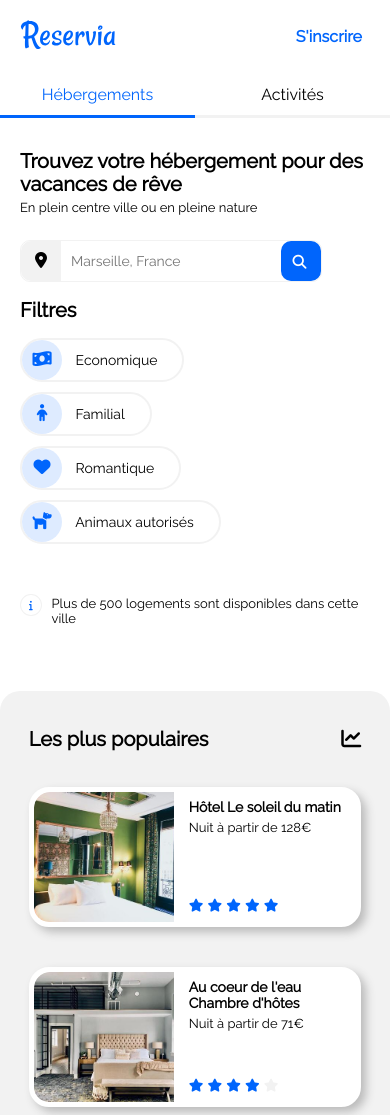
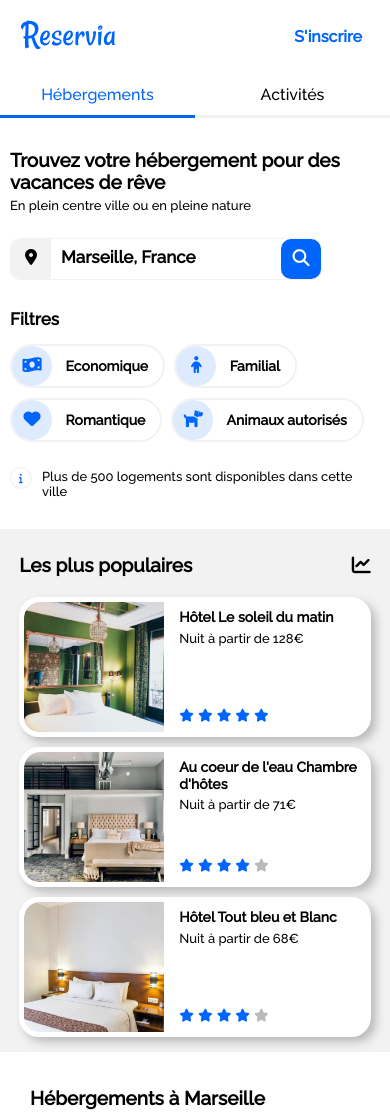
Before and after one commit to LauNM/OCR2_Reservia, a plain HTML site: page index.html in a window 390 px wide. Shown: the top 1115 px of the page. Drawn offline with Linux system fonts and the light colour scheme.

Commit message:
fix margin

```diff
--- a/assets/css/footer.css
+++ b/assets/css/footer.css
@@ -30,6 +30,7 @@ li {
         flex-direction: column;
     }
     .info{
-        width:100%
+        width:100%;
+        margin-bottom: 15px;
     }
 }
--- a/assets/css/header.css
+++ b/assets/css/header.css
@@ -1,22 +1,20 @@
 :root {
-    /* COLOR */
+        /* COLOR */
     --blue: #0065FC;
     --blue-lighter: #DEEBFF;
     --grey: #F2F2F2;
     --grey-darker: #bababa;
     --black: #000000;
-    /* FONT-SIZE */
+        /* FONT-SIZE */
     --mini: 10px;
     --small: 13px;
     --medium: 14px;
     --big: 17px;
-    --important: 20px;
+    --important: 19px;
 }
-
 body,h1,h2,h3,h4,h5,h6 {
     font-family: 'Raleway', sans-serif;
 }
-
 h1 {
     margin: 10px 0 5px 0;
 }
@@ -28,14 +26,12 @@ p {
     margin-top : 3px;
     margin-bottom: 4px;
 }
-
 .btn {
     cursor: pointer;
 }
 .main-container {
     padding: 0 50px;
 }
-
 /*HEADER NAV BAR*/
 #nav {
     width: 100%;
@@ -46,37 +42,30 @@ p {
 }
 #nav div:nth-child(n+2){
     width: 170px;
-    text-align: center;
+    text-align: center;.search__form__input
 }
 #nav div:first-child{
     width: calc(100% - 510px);
     margin-left: 0;
 }
-
 .nav__item > a{
     text-decoration: none;
     color: black;
     padding: 28px;
 }
-
 a.active {
     color: var(--blue);
     border-top: 3px solid var(--blue);
 }
-
 a.register {
     color: var(--blue);
     font-weight: bold;
 }
-
 /* SEARCH CITY ACCOMMODATIONS */
-
 #search {
     margin: 20px 0;
 }
-
 /* HEADER RESEARCH */
-
 .search__form--wrapper {
     margin-top: 20px;
     border : 1px solid var(--grey);
@@ -95,37 +84,43 @@ a.register {
 .search__form__input {
     padding: 10px;
     border : none;
-    width: calc(100% - 190px);
-    font-size: var(--medium);
+    width: calc(100% - 170px);
+}
+.search__form__input::placeholder{
     color: var(--black);
+    font-size: var(--big);
+    font-weight: bold;
 }
 .search__form__launch-btn{
     background-color: var(--blue);
     border: none;
     border-top-right-radius: 10px 10px;
     border-bottom-right-radius: 10px 10px;
-    width: 150px;
+    width: 130px;
     color: white;
-    font-size: var(--medium);
+    font-size: var(--big);
     font-weight: bold;
 }
-
-
 .search__form__launch-btn:after {
     content: "Rechercher";
 }
-
 /*HEADER FILTER*/
 #search__filter {
     margin : 20px 0 20px 0;
     display: flex;
     align-items: baseline;
 }
+.search__filter__title {
+    margin: 30px 0 15px 0;
+    font-size: var(--big);
+    font-weight: bold;
+}
 .search__filter__btn{
     display: inline-block;
     font-size: var(--medium);
+    font-weight: bold;
     margin-left: 30px;
-    padding: 0 25px 0 0;
+    padding: 0 15px 0 0;
     background-color: white;
     border: 2px solid var(--grey);
     border-radius: 25px;
@@ -148,7 +143,7 @@ a.register {
 /* INFORMATION NUMBER OF ACCOMMODATIONS */
 
 .info__number-accommodations {
-    margin: 40px 0;
+    margin: 15px 0;
     display: flex;
 }
 .info__number-accommodations__logo {
@@ -165,17 +160,17 @@ a.register {
 }
 
 /* MEDIA QUERIES */
-@media screen and (max-width: 995px) {
+@media screen and (max-width: 1076px) {
     #search__filter {
         display: inline;
     }
     .search__filter__btn{
-        margin: 0 30px 10px 0;
+        margin: 0 5px 10px 0;
     }
     .search__form--wrapper {
         justify-content: center;
-        width: 95%;
-        max-width: 300px;
+        width: 100%;
+        max-width: 310px;
     }
     .search__form__input {
         padding: 10px;
@@ -187,18 +182,14 @@ a.register {
         width: 40px;
     }
     .search__form__launch-btn:after{
-        font-family: "Font Awesome 5 Free";
+        font-family: "Font Awesome 5 Free", serif;
         content: "\f002";
-        display: inline-block;
-        padding-right: 3px;
-        vertical-align: middle;
-        font-weight: 900;
     }
     .main-container {
         padding: 0;
     }
     #search {
-        padding: 0 20px;
+        padding: 0 10px;
     }
     .logo {
         padding-left: 20px;
--- a/assets/css/main.css
+++ b/assets/css/main.css
@@ -1,12 +1,8 @@
-h2 {
-    font-size: var(--important);
-}
 h3 {
     font-size: var(--medium);
     margin-top : 2px;
     margin-bottom: 6px;
 }
-
 /* STARS NOTATIONS */
 .stars-notations {
     margin-bottom: 3px;
@@ -19,11 +15,9 @@ i.fa-star {
     color: var(--blue);
 }
 .grey-star {
-    color: var(--grey);
+    color: var(--grey-darker);
 }
-
 /* GENERAL ACCOMMODATIONS */
-
 .container {
     display: flex;
     flex-direction: row;
@@ -35,7 +29,6 @@ i.fa-star {
     margin: 20px 0;
     padding: 20px;
 }
-
 /* ACCOMMODATIONS CITY */
 .accommodations--main {
     width: 62%;
@@ -88,9 +81,7 @@ i.fa-star {
 .accommodations__city__see-more-btn:hover{
     color: var(--grey-darker);
 }
-
 /* MOST FAMOUS */
-
 .accommodations--second {
     width: calc(100% - 64%);
     box-sizing: border-box;
@@ -106,7 +97,6 @@ i.fa-star {
 i.fa-chart-line {
     font-size: var(--important);
 }
-
 /*MOST FAMOUS MAIN */
 .accommodations__most-famous {
     display: flex;
@@ -152,7 +142,6 @@ i.fa-chart-line {
 .accommodations__most-famous__link__item__description__header {
     color: black;
 }
-
 /* ACTIVITIES */
 #activity{
     display: flex;
@@ -217,23 +206,27 @@ i.fa-chart-line {
 .activities a:nth-child(0n+6){
     height: 47%;
 }
-
 /* MEDIA QUERIES */
-
-@media screen and (max-width: 995px) {
+@media screen and (max-width: 1076px) {
     .container {
         flex-direction: column-reverse;
     }
     /*ACCOMMODATION*/
+    .accommodations {
+        border-radius: 0;
+        margin: 5px 0;
+        padding: 10px;
+    }
     .accommodations--main {
         width: 100%;
         background-color: transparent;
     }
     .accommodations__city__link {
         width: 45%;
+        margin: 20px 0;
     }
     .accommodations__city__link__item {
-        height: 190px;
+        height: 170px;
     }
     .accommodations__city__link__item > picture > img {
         height: calc(100% - 70px);
@@ -253,6 +246,7 @@ i.fa-chart-line {
     }
     .accommodations__most-famous__link {
         width: 95%;
+        margin: 5px 0;
     }
     .accommodations__most-famous__link__item > picture {
         max-width: 140px;
@@ -267,11 +261,11 @@ i.fa-chart-line {
     }
     /*ACTIVITY*/
     #activity {
-        margin: 0;
-        padding: 0 20px;
+        margin-top: 15px;
+        padding: 0 10px;
     }
     #activity > h2 {
-        margin-left: 20px;
+        margin-left: 10px;
     }
     .activities {
         height: 95%;
@@ -279,7 +273,7 @@ i.fa-chart-line {
         justify-content: space-around;
     }
     .activities a:nth-child(n) {
-        height: 190px;
+        height: 170px;
     }
     .activity__link {
         width: 45%;
@@ -287,13 +281,12 @@ i.fa-chart-line {
     }
 }
 @media screen and (max-width: 560px) {
-    .accommodations__city__link__item{
-        height: 190px;
-    }
     .accommodations__city__link {
         width: 95%;
+        margin: 5px 0;
     }
     .activity__link {
         width: 95%;
+        margin: 10px 0;
     }
 }
--- a/index.html
+++ b/index.html
@@ -10,8 +10,7 @@
     <link href="assets/css/main.css" rel="stylesheet" type="text/css"/>
     <link href="assets/css/footer.css" rel="stylesheet" type="text/css"/>
     <link rel="preconnect" href="https://fonts.gstatic.com">
-    <link href="https://fonts.googleapis.com/css2?family=Raleway:wght@100;400&display=swap" rel="stylesheet">
-
+    <link href="https://fonts.googleapis.com/css2?family=Raleway:wght@300;500&display=swap" rel="stylesheet">
 </head>
 <body>
 <div class="main-container">
@@ -54,7 +53,7 @@
                 </div>
             </form>
             <div id="search__filter">
-                <h2>Filtres</h2>
+                <p class="search__filter__title">Filtres</p>
                 <div class="buttons-filter">
                     <button class="btn search__filter__btn"><i class="search__filter__btn__icon-filter fas fa-money-bill-wave font"></i>
                         Economique
```
